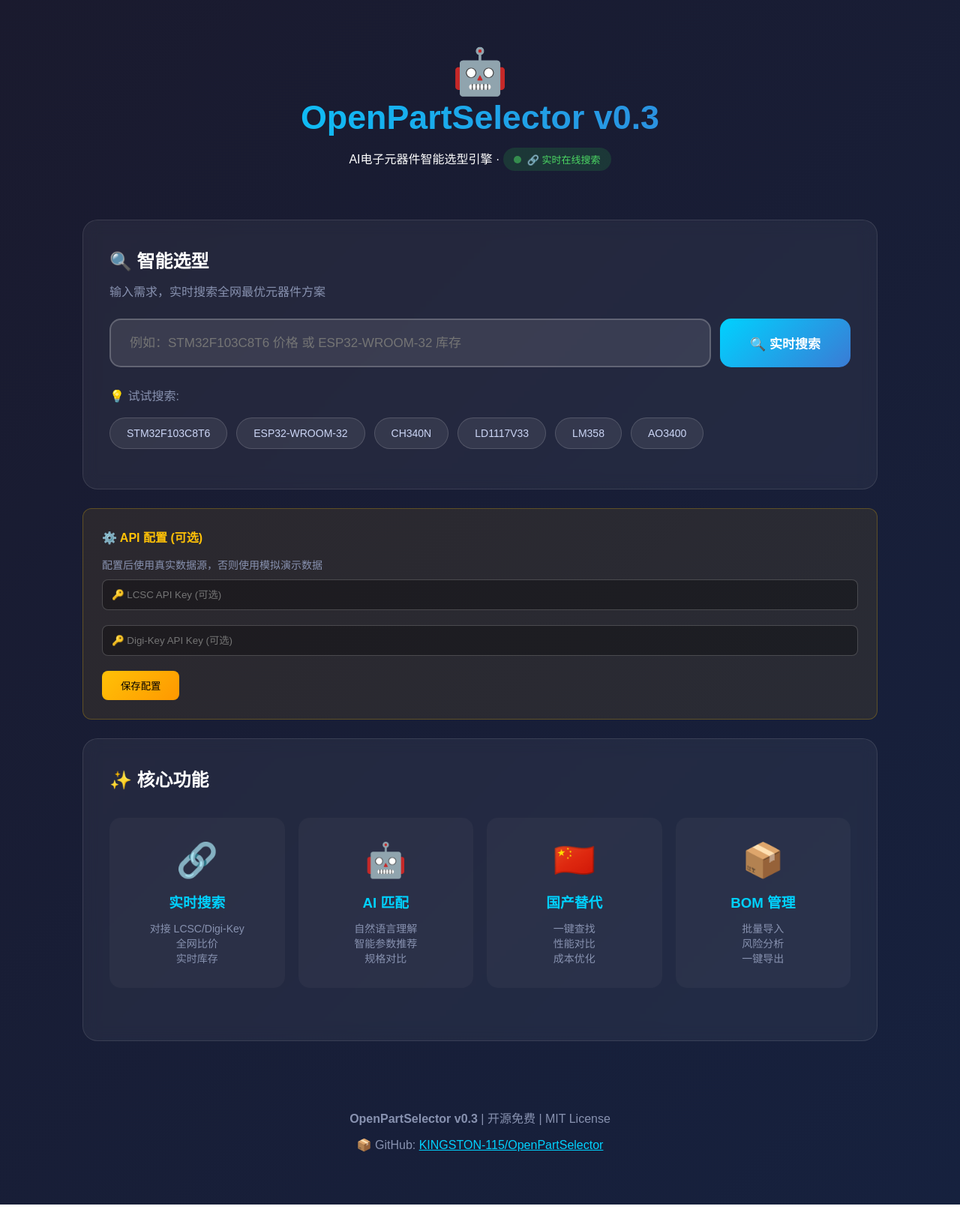
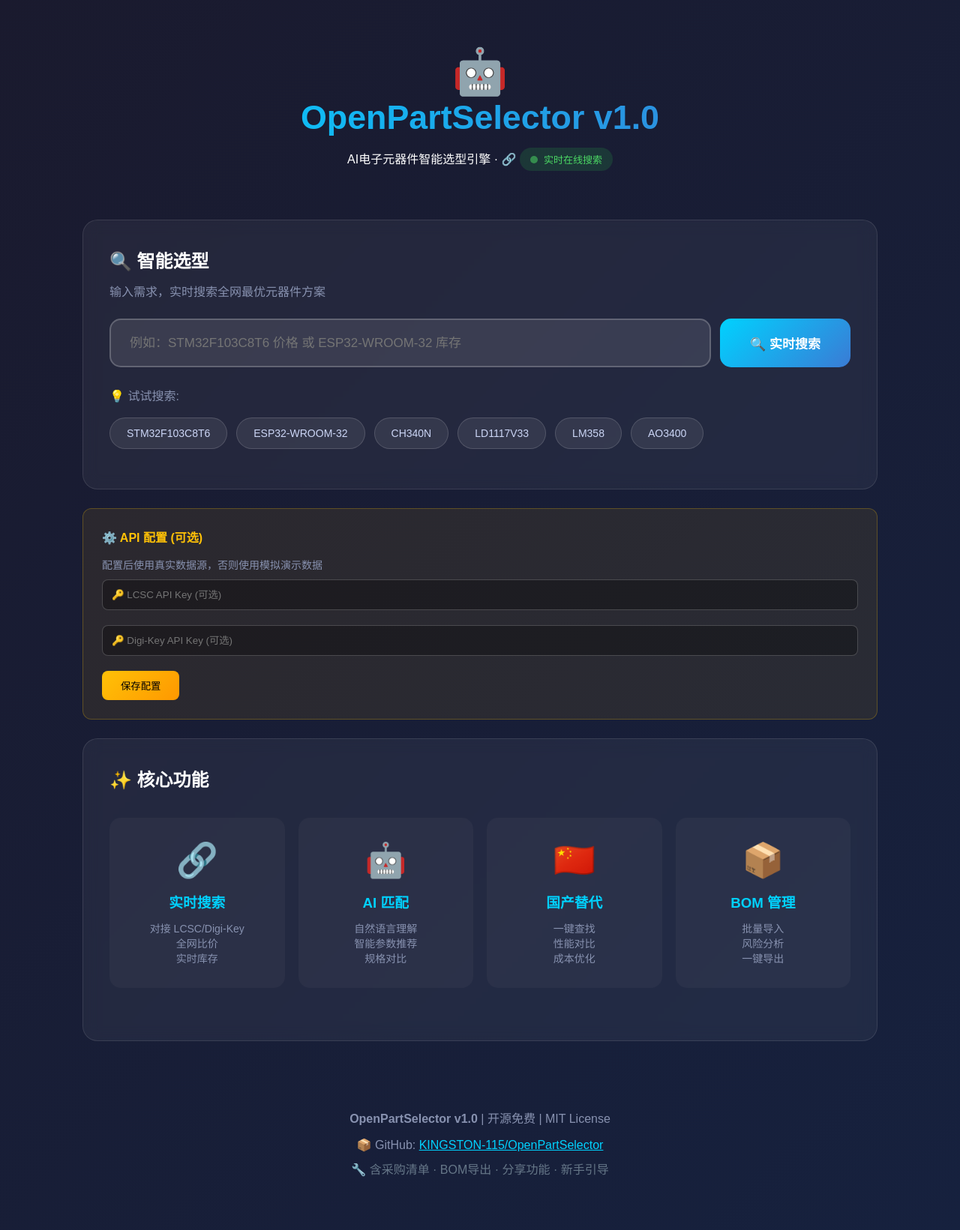
Before and after one commit to KINGSTON-115/OpenPartSelector, a website: page standalone.html in a window 1280 px wide. Shown: the whole page at 75% size. Before the commit the page ends 1607 px from the top, so only its background shows below. Drawn offline with Linux system fonts and the light colour scheme.

Commit message:
🚀 v1.0.1 - 器件库扩展 + 文档优化
- 器件数据库从 12 个扩展到 20+ 常用器件
- 新增: RP2040, ATMEGA328P, ESP8266, FT232RL, TP4056 等
- 更新 README.md 项目结构和 v1.0 功能说明
- 更新 standalone.html 版本号
- 更新 __init__.py 版本为 1.0.0

```diff
--- a/standalone.html
+++ b/standalone.html
@@ -48,8 +48,8 @@
     <div class="container">
         <div class="header">
             <div class="logo">🤖</div>
-            <h1>OpenPartSelector v0.3</h1>
-            <p>AI电子元器件智能选型引擎 · <span class="online-status">🔗 实时在线搜索</span></p>
+            <h1>OpenPartSelector v1.0</h1>
+            <p>AI电子元器件智能选型引擎 · 🔗 <span class="online-status">实时在线搜索</span></p>
         </div>
 
         <div class="card">
@@ -98,8 +98,9 @@
         </div>
 
         <div class="footer">
-            <p><strong>OpenPartSelector v0.3</strong> | 开源免费 | MIT License</p>
+            <p><strong>OpenPartSelector v1.0</strong> | 开源免费 | MIT License</p>
             <p style="margin-top:15px">📦 GitHub: <a href="https://github.com/KINGSTON-115/OpenPartSelector" style="color:#00d2ff;">KINGSTON-115/OpenPartSelector</a></p>
+            <p style="margin-top:10px;color:#667788;">🔧 含采购清单 · BOM导出 · 分享功能 · 新手引导</p>
         </div>
     </div>
 
```
Also changed, not shown: README.md, 1 other file.
